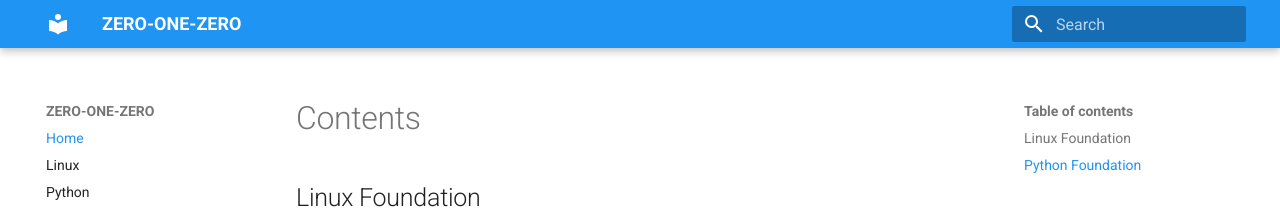
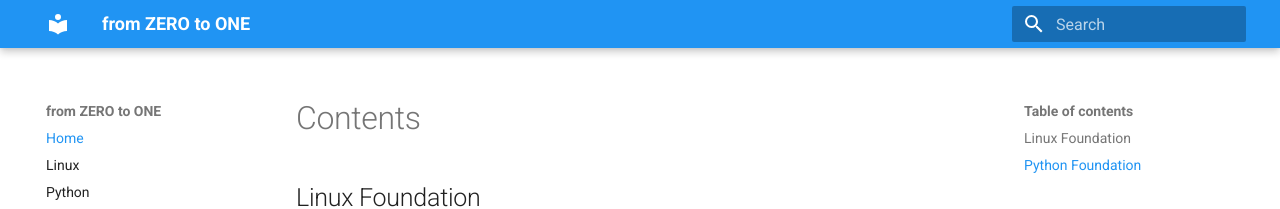
Before and after one commit to huyuhui001/mySite, an MkDocs documentation site: the page built from docs/index.md, in a window 1280 px wide. Shown: the top 209 px of the page. Built offline with MkDocs 1.6.1 and Material for MkDocs 9.7.7, drawn with Linux system fonts in a browser that asks for light colours.

Commit message:
mkdocs config file

```diff
--- a/mkdocs.yml
+++ b/mkdocs.yml
@@ -1,4 +1,4 @@
-site_name: ZERO-ONE-ZERO
+site_name: from ZERO to ONE
 site_url: https://huyuhui001.github.io/mySite/index.html
 nav:
         - Home: index.md
```
